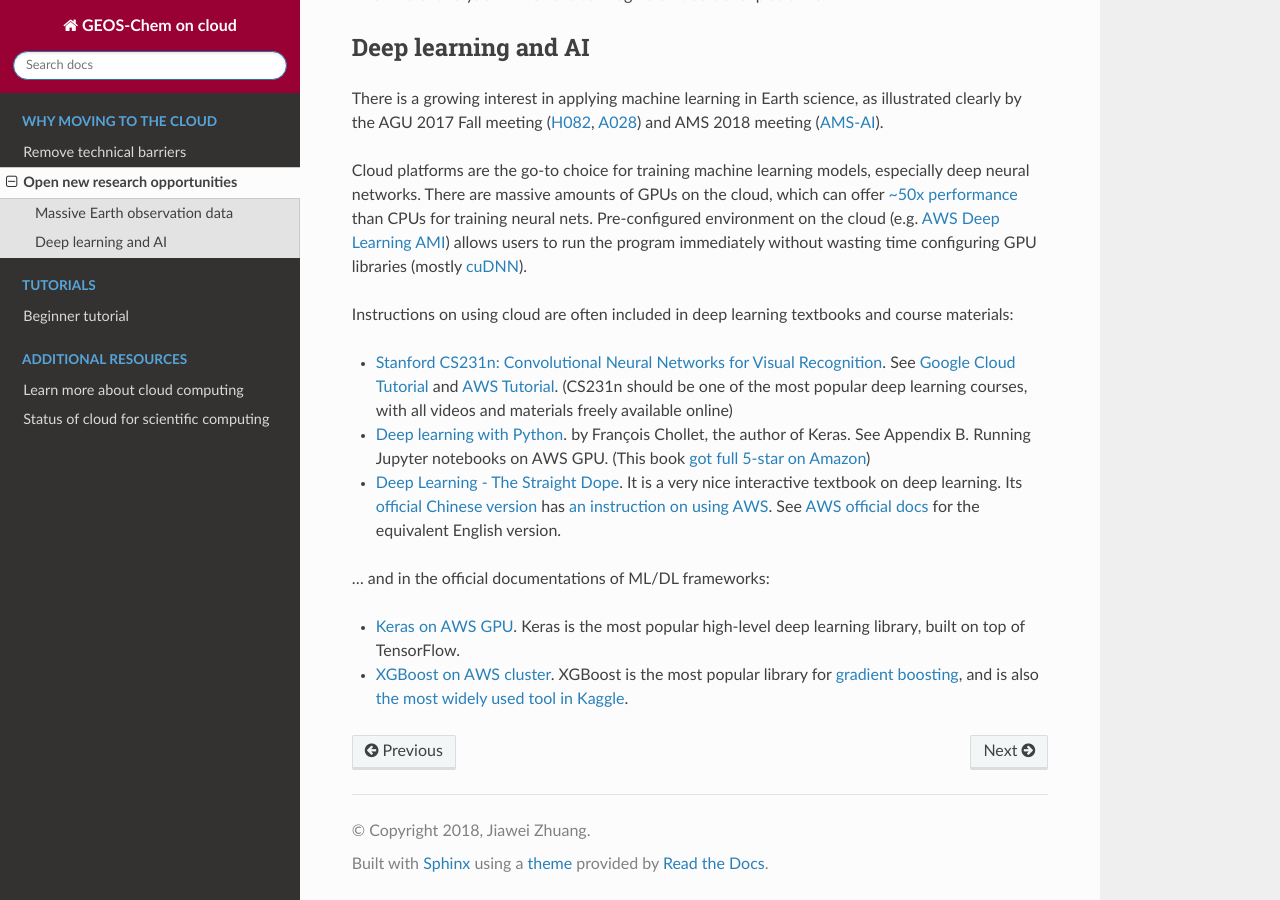
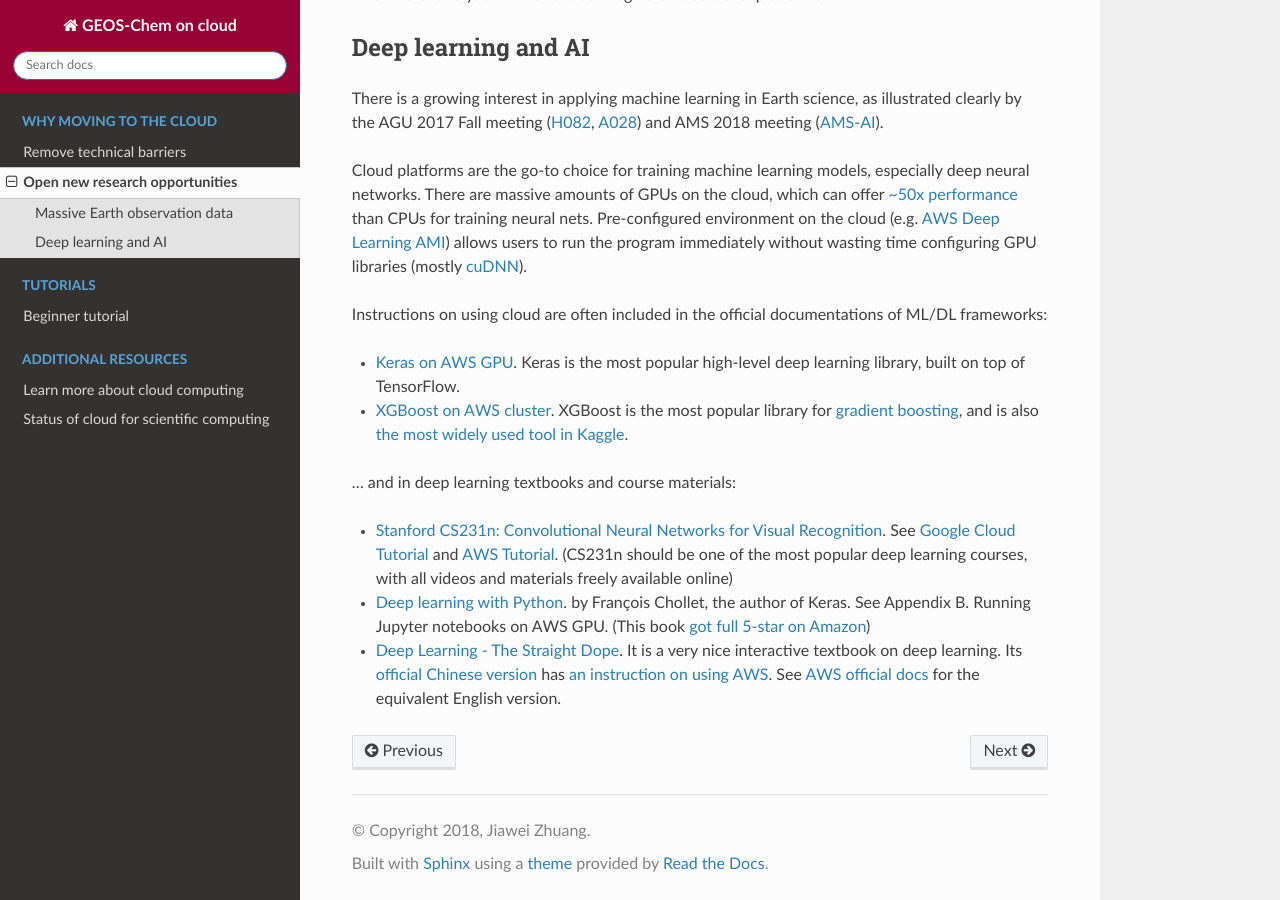
Before and after one commit to JiaweiZhuang/old_cloud_GC, a Sphinx documentation site: the page built from doc/new_opportunity.rst, in a window 1280 px wide and 900 px high, scrolled down 545 px. Built offline with Sphinx 7.4.7 and the Read the Docs theme 2.0.0, drawn with Linux system fonts in a browser that asks for light colours; some of the changed lines change nothing that is shown.

Commit message:
swap position

```diff
--- a/doc/new_opportunity.rst
+++ b/doc/new_opportunity.rst
@@ -48,7 +48,18 @@
 allows users to run the program immediately without wasting time configuring
 GPU libraries (mostly `cuDNN <https://developer.nvidia.com/cudnn>`_).
 
-Instructions on using cloud are often included in deep learning textbooks and course materials:
+Instructions on using cloud are often included in the official documentations of ML/DL frameworks:
+
+- `Keras on AWS GPU <https://blog.keras.io/running-jupyter-notebooks-on-gpu-on-aws-a-starter-guide.html>`_.
+  Keras is the most popular high-level deep learning library, built on top of TensorFlow.
+
+- `XGBoost on AWS cluster <https://xgboost.readthedocs.io/en/latest/tutorials/aws_yarn.html>`_.
+  XGBoost is the most popular library for
+  `gradient boosting <https://xgboost.readthedocs.io/en/latest/model.html>`_,
+  and is also `the most widely used tool in Kaggle
+  <http://blog.kaggle.com/2017/01/23/a-kaggle-master-explains-gradient-boosting/>`_.
+
+... and in deep learning textbooks and course materials:
 
 - `Stanford CS231n: Convolutional Neural Networks for Visual Recognition
   <http://cs231n.github.io/>`_.
@@ -68,14 +79,3 @@
   `an instruction on using AWS <https://zh.gluon.ai/chapter_preface/aws.html>`_.
   See `AWS official docs <https://docs.aws.amazon.com/mxnet/latest/dg/gs.html>`_
   for the equivalent English version.
-
-... and in the official documentations of ML/DL frameworks:
-
-- `Keras on AWS GPU <https://blog.keras.io/running-jupyter-notebooks-on-gpu-on-aws-a-starter-guide.html>`_.
-  Keras is the most popular high-level deep learning library, built on top of TensorFlow.
-
-- `XGBoost on AWS cluster <https://xgboost.readthedocs.io/en/latest/tutorials/aws_yarn.html>`_.
-  XGBoost is the most popular library for
-  `gradient boosting <https://xgboost.readthedocs.io/en/latest/model.html>`_,
-  and is also `the most widely used tool in Kaggle
-  <http://blog.kaggle.com/2017/01/23/a-kaggle-master-explains-gradient-boosting/>`_.
```
